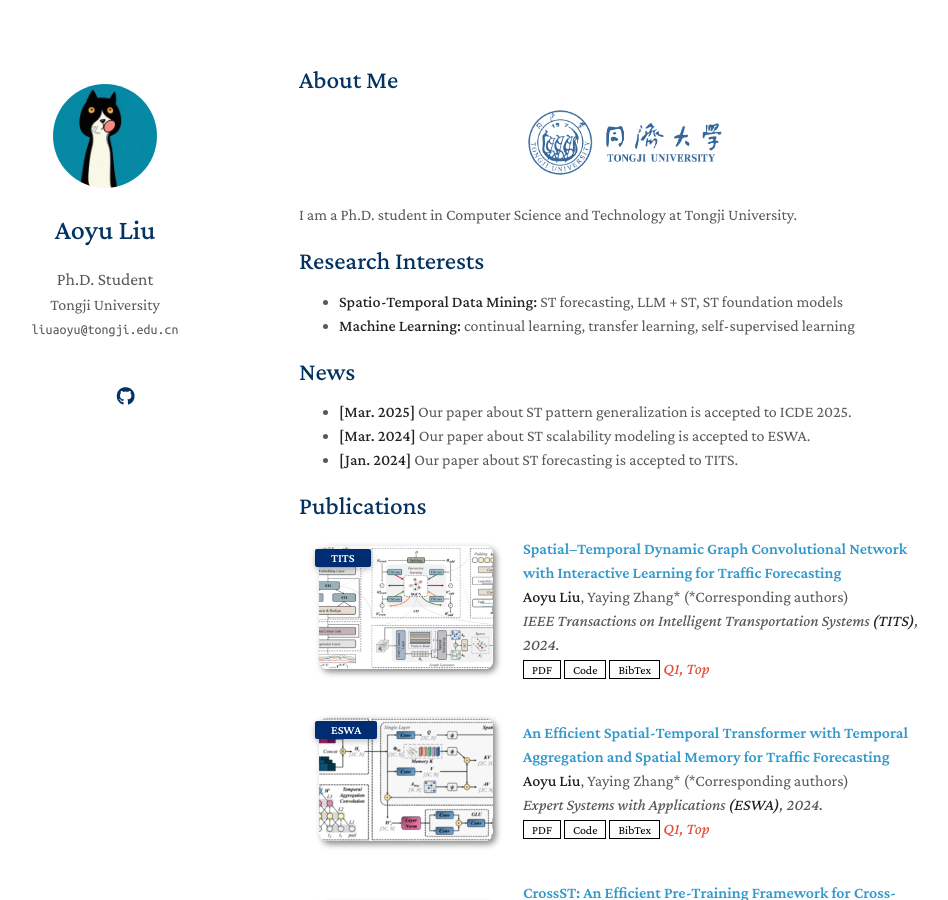
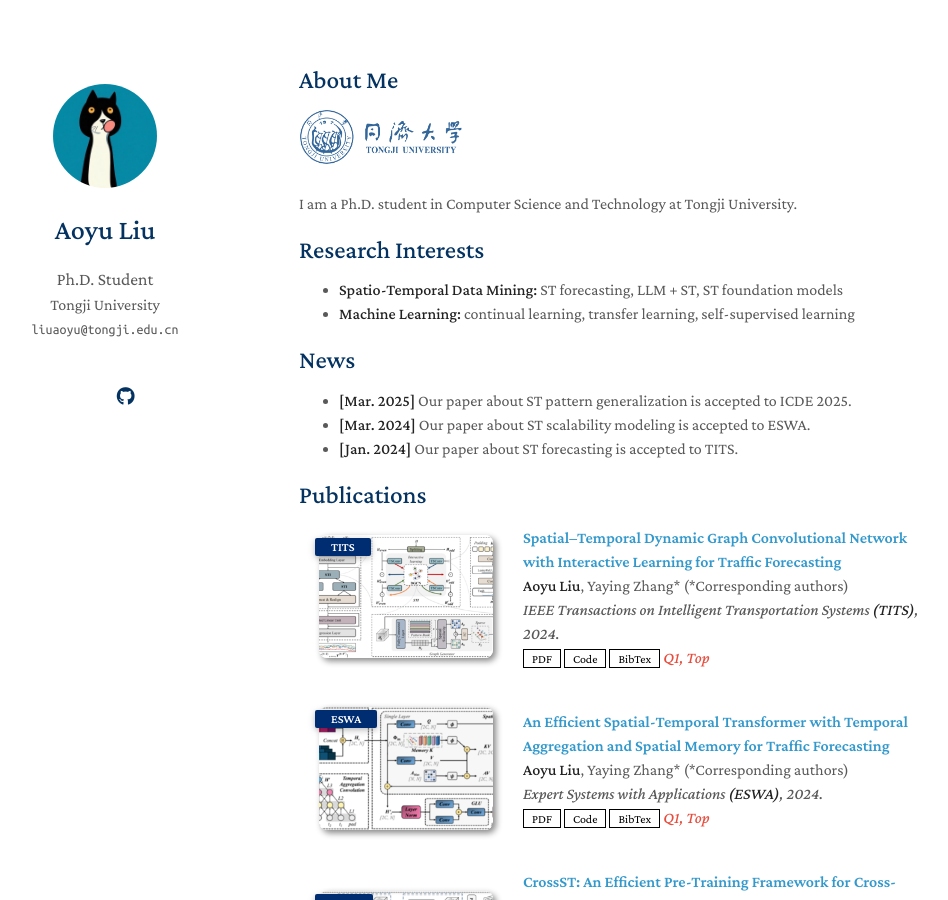
Before and after one commit to Aoyu-Liu/Aoyu-Liu.github.io, a Jekyll site: the page built from index.md, in a window 1280 px wide and 900 px high. Shown: the whole window, without its empty margins (171-1119 px from the left). Built offline with Jekyll 4.4.1, drawn with Linux system fonts in a browser that asks for light colours; a style sheet for code colours, icons or effects is not loaded; our own code applies the rules of GitHub Pages for plain Markdown files.

Commit message:
Update index.md

```diff
--- a/index.md
+++ b/index.md
@@ -3,8 +3,8 @@ layout: homepage
 ---
 
 ## About Me
-<p align="center">
-  <img src="./assets/img/tongji.png" width="30%">
+<p align="left">
+  <img src="./assets/img/tongji.png" width="25%">
 </p>
 I am a Ph.D. student in Computer Science and Technology at Tongji University.
 
```
